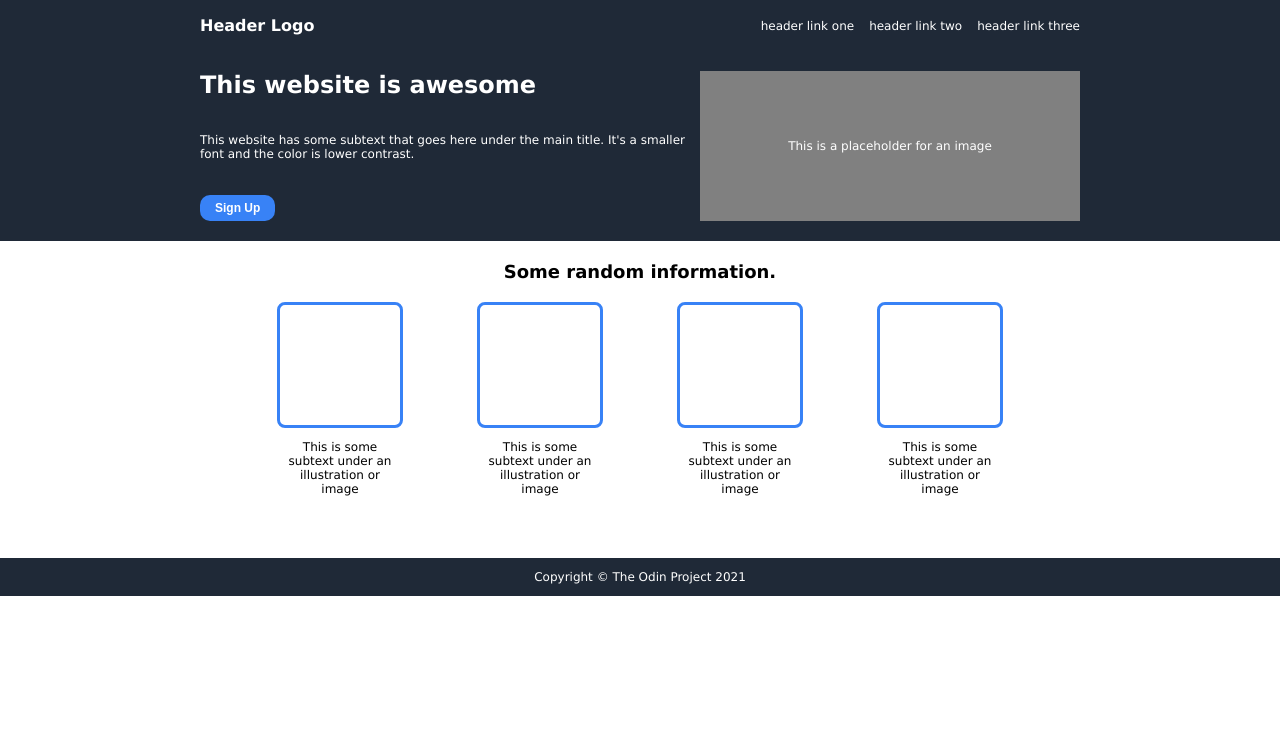
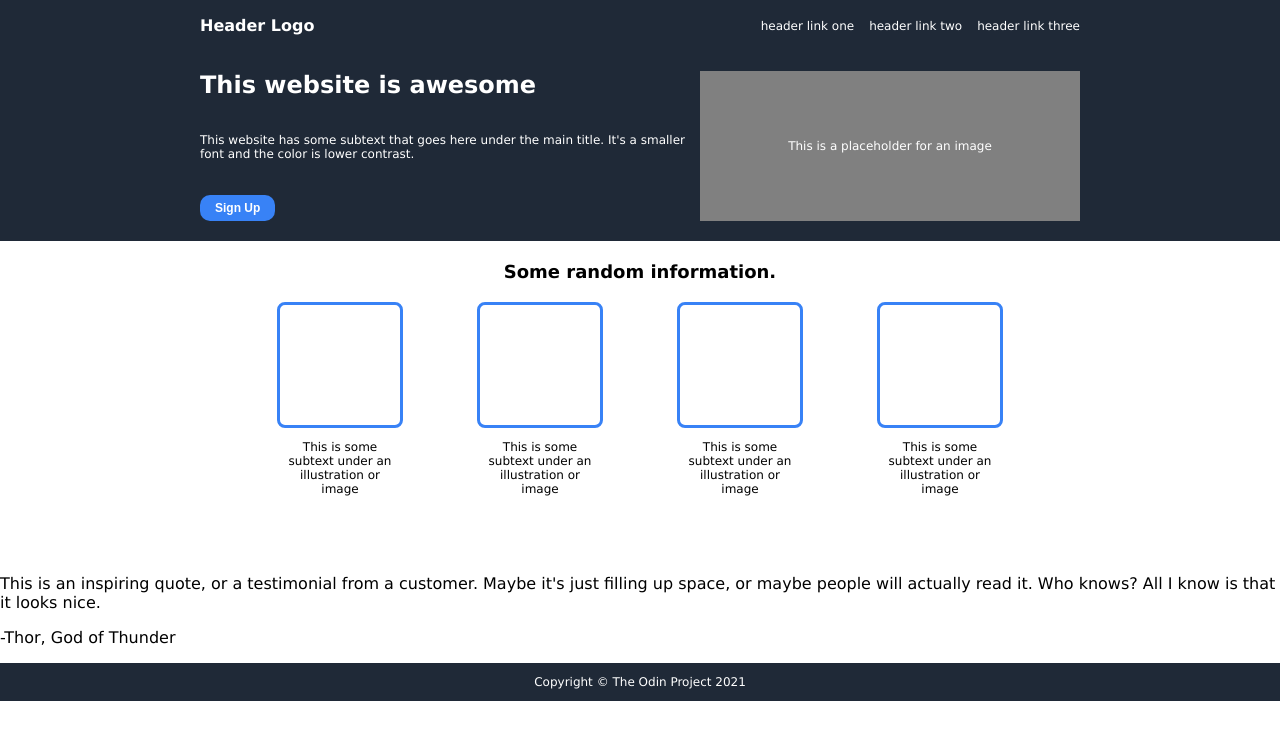
Before and after one commit to winkeljo/top-landing-page, a plain HTML site: page index.html in a window 1280 px wide. Drawn offline with Linux system fonts and the light colour scheme.

Commit message:
Create HTML for second middle content

```diff
--- a/index.html
+++ b/index.html
@@ -31,7 +31,6 @@
                     <p>This is a placeholder for an image</p>
                 </div>
             </div>
-
 
             <div class="content-middle-1">
                 <div class="middle-1-heading">Some random information.</div>
@@ -67,11 +66,13 @@
                 </div>
             </div>
 
-
             <div class="content-middle-2">
-
+                <p class="cite">This is an inspiring quote, or a testimonial from a
+                    customer. Maybe it's just filling up space, or maybe people
+                    will actually read it. Who knows? All I know is that it looks nice.
+                </p>
+                <p class="citer">-Thor, God of Thunder</p>
             </div>
-
 
             <div class="content-bottom">
 
```
